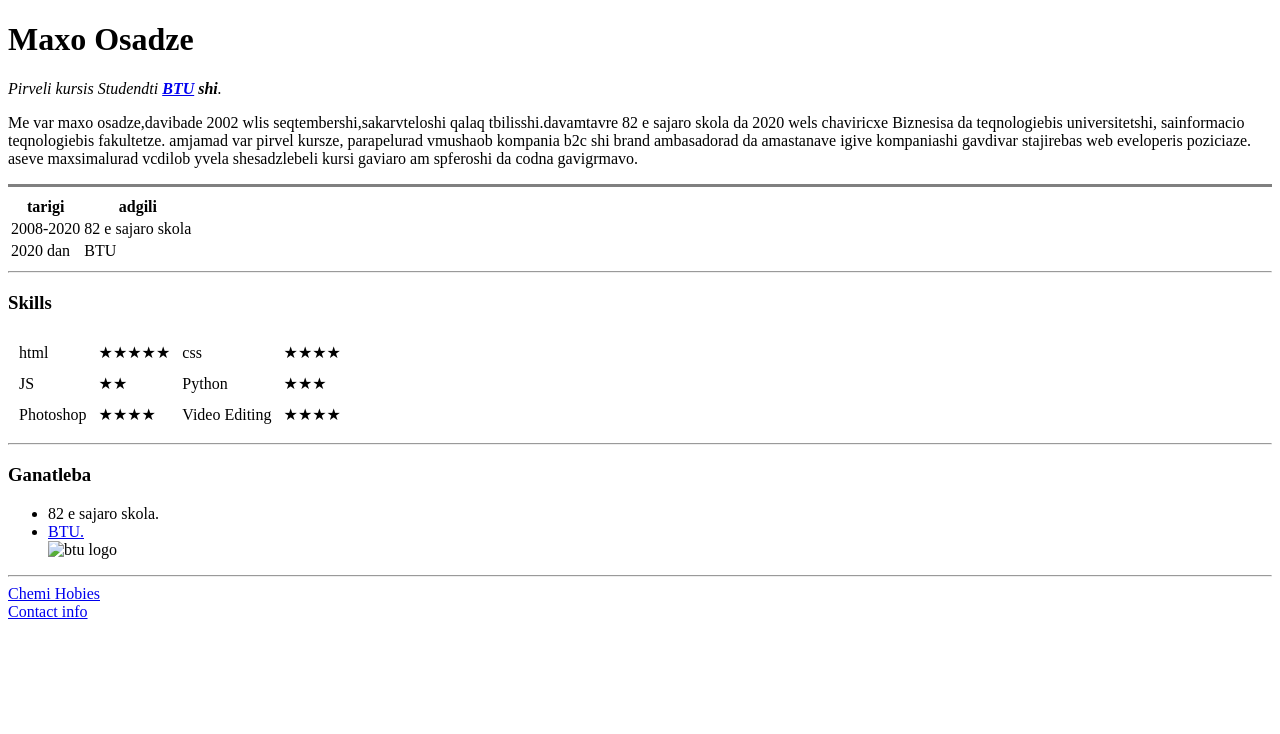
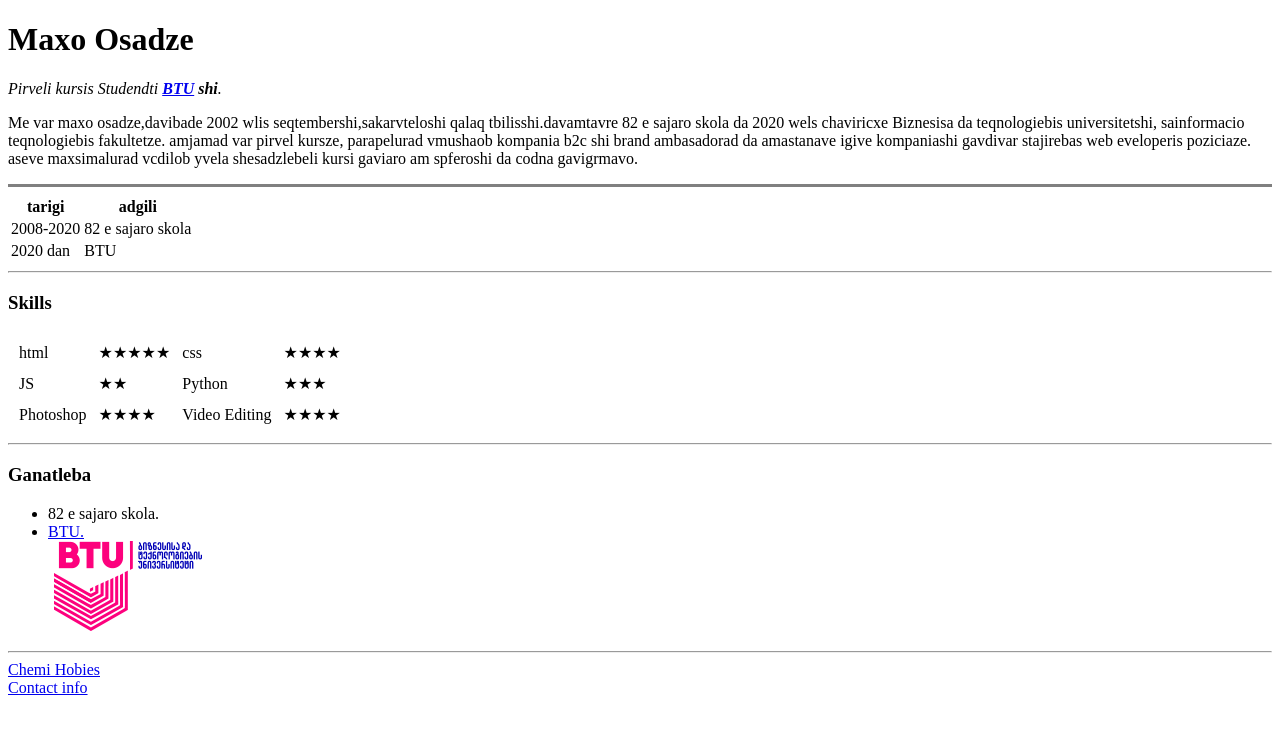
Before and after one commit to Osadze/Maxo-Osadze, a plain HTML site: page index.html in a window 1280 px wide. Drawn offline with Linux system fonts and the light colour scheme.

Commit message:
Update index.html

```diff
--- a/index.html
+++ b/index.html
@@ -62,7 +62,7 @@
   <ul>
     <li>82 e sajaro skola.</li>
     <li><a href="https://btu.edu.ge">BTU.</a></li>
-    <img src="images/btu.png" alt="btu logo">
+    <img src="btu.png" alt="btu logo">
   </ul>
   <hr>
   <a href="hobbies.html">Chemi Hobies</a> <br>
```
